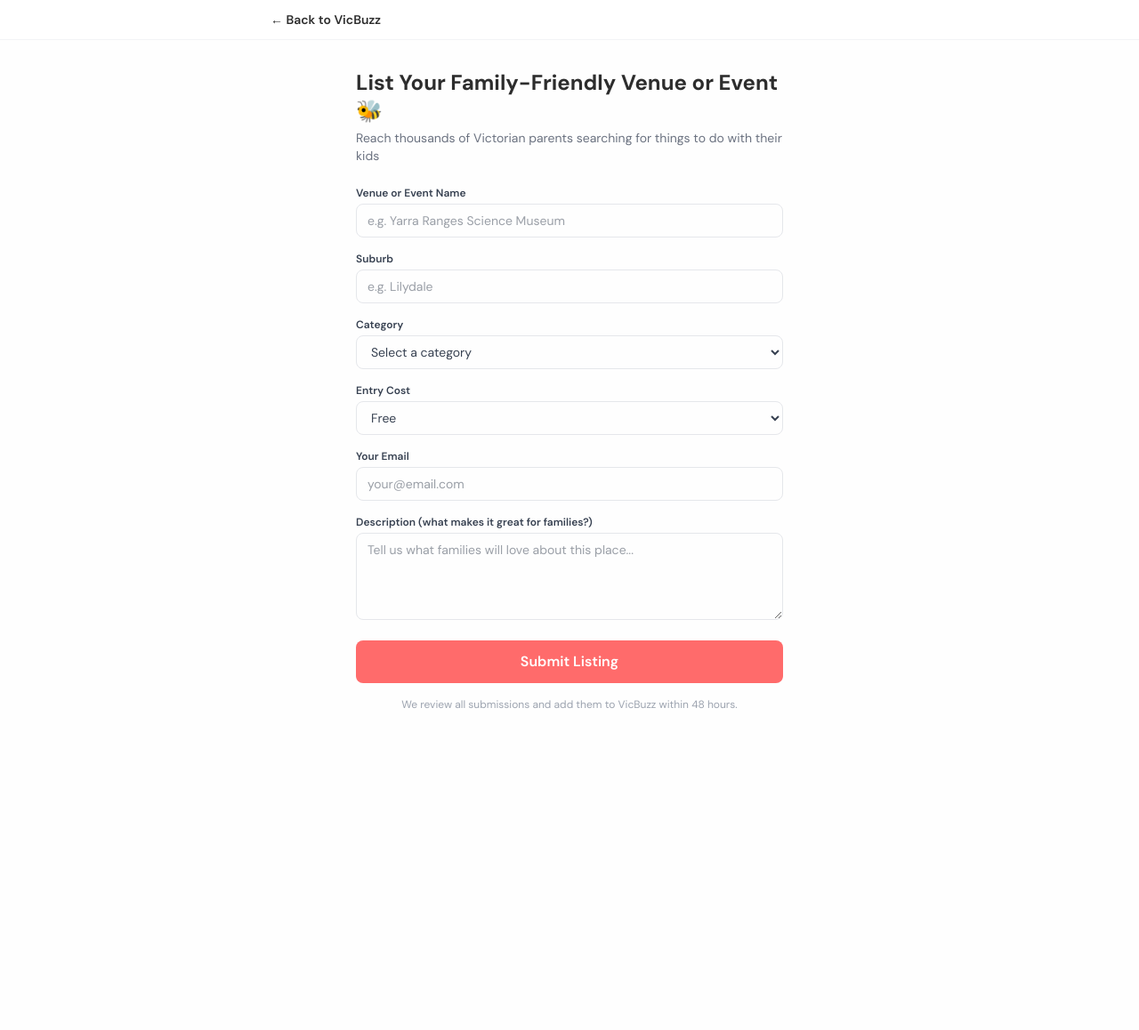
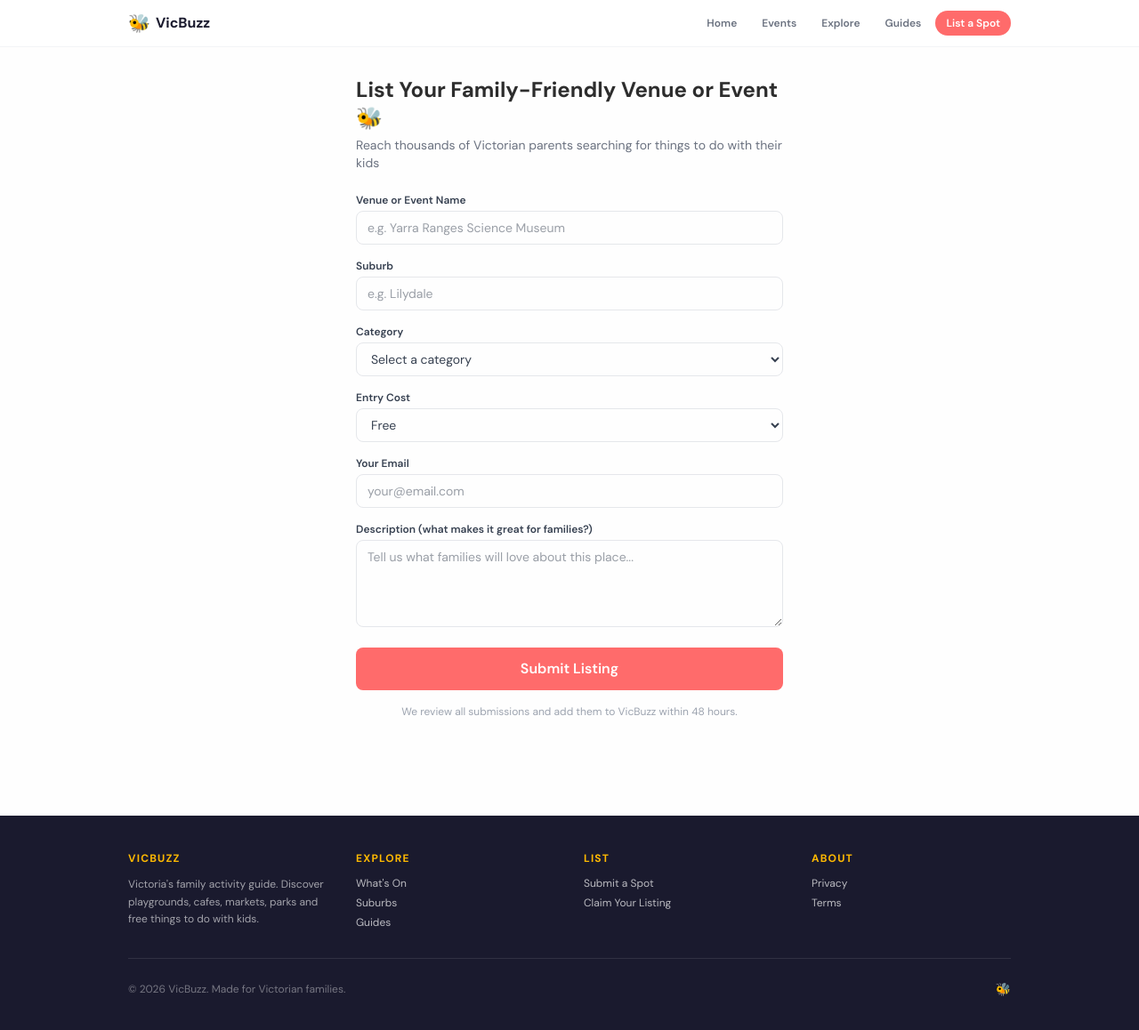
Before and after one commit to salimclawbot/vicbuzz, a Next.js app: page /submit in a window 1280 px wide. Shown: the top 1158 px of the page at 89% size. Before the commit the page ends 832 px from the top, so only its background shows below. Built offline with nearby package versions, Linux system fonts and the light colour scheme.

Commit message:
VicBuzz UX: Add SiteHeader+Footer to all pages, remove duplicate headers, add breadcrumb+related articles to blog posts, blog index with search+category filter

```diff
--- a/app/events/page.tsx
+++ b/app/events/page.tsx
@@ -40,13 +40,6 @@
 
   return (
     <div className="min-h-screen bg-[#FEFEFE]">
-      <header className="sticky top-0 z-50 bg-white border-b border-gray-100 px-4 py-3">
-        <div className="max-w-3xl mx-auto flex items-center justify-between">
-          <Link href="/" className="text-[#2D2D2D] font-semibold text-sm">← Back to VicBuzz</Link>
-          <span className="text-xs font-semibold text-[#FF6B6B]">{filtered.length} events</span>
-        </div>
-      </header>
-
       <div className="max-w-3xl mx-auto px-4 py-6">
         <h1 className="text-2xl font-bold text-[#1A1A2E]">What's On in Victoria</h1>
         <p className="text-sm text-[#6B7280] mt-1">Family-friendly events across Victoria</p>
--- a/app/explore/[suburb]/page.tsx
+++ b/app/explore/[suburb]/page.tsx
@@ -67,16 +67,6 @@
 
   return (
     <div className="min-h-screen bg-[#FEFEFE]">
-      <header className="sticky top-0 z-50 bg-white border-b border-gray-100 px-4 py-3">
-        <div className="max-w-5xl mx-auto flex items-center gap-4">
-          <Link
-            href="/explore"
-            className="text-[#2D2D2D] font-semibold text-sm"
-          >
-            ← Back to Explore
-          </Link>
-        </div>
-      </header>
 
       <div className="max-w-5xl mx-auto px-4 py-6">
         <nav className="text-sm text-gray-500 mb-4">
--- a/app/explore/page.tsx
+++ b/app/explore/page.tsx
@@ -59,17 +59,6 @@
 
 return (
     <div className="min-h-screen bg-[#FEFEFE]">
-      <header className="sticky top-0 z-50 bg-white border-b border-gray-100 px-4 py-3">
-        <div className="max-w-5xl mx-auto flex items-center gap-4">
-          <Link
-            href="/"
-            className="text-[#2D2D2D] font-semibold text-sm"
-          >
-            ← Back to VicBuzz
-          </Link>
-        </div>
-      </header>
-
       <div className="max-w-5xl mx-auto px-4 py-6">
         <h1 className="text-2xl font-bold text-[#2D2D2D]">
           Family Activities Across Victoria
--- a/app/layout.tsx
+++ b/app/layout.tsx
@@ -1,6 +1,8 @@
 import type { Metadata, Viewport } from "next";
 import Script from "next/script";
 import "./globals.css";
+import SiteHeader from "@/components/SiteHeader";
+import SiteFooter from "@/components/SiteFooter";
 
 export const viewport: Viewport = {
   width: "device-width",
@@ -13,44 +15,30 @@
   metadataBase: new URL("https://vicbuzz.com.au"),
   title: {
     default: "VicBuzz — Family Activities Victoria",
-    template: "%s | VicBuzz — Family Activities Victoria",
+    template: "%s | VicBuzz",
   },
   description:
-    "Discover the best family activities, kids events, playgrounds and free things to do across Victoria. VicBuzz — Victoria's #1 family activity guide.",
+    "Discover the best family activities, kids events, playgrounds and free things to do across Victoria.",
   keywords:
-    "family activities Victoria, kids activities Melbourne, things to do with kids Victoria, playgrounds Melbourne, free family events Victoria",
+    "family activities Victoria, kids activities Melbourne, things to do with kids, playgrounds Melbourne",
   openGraph: {
     title: "VicBuzz — Family Activities Victoria",
-    description:
-      "Discover the best family activities, kids events, playgrounds and free things to do across Victoria. VicBuzz — Victoria's #1 family activity guide.",
+    description: "Discover the best family activities, kids events, playgrounds and free things to do across Victoria.",
     type: "website",
     url: "https://vicbuzz.com.au",
     siteName: "VicBuzz",
-    images: [
-      {
-        url: "https://vicbuzz.com.au/og-image.jpg",
-        width: 1200,
-        height: 630,
-        alt: "VicBuzz — Family Activities Victoria",
-      },
-    ],
   },
   twitter: {
     card: "summary_large_image",
     title: "VicBuzz — Family Activities Victoria",
-    description: "Discover the best family activities, kids events, playgrounds and free things to do across Victoria. VicBuzz — Victoria's #1 family activity guide.",
+    description: "Discover the best family activities, kids events, playgrounds and free things to do across Victoria.",
     site: "@VicBuzzAU",
-    images: ["https://vicbuzz.com.au/og-image.jpg"],
   },
   alternates: {
     canonical: "https://vicbuzz.com.au",
   },
   verification: {
     google: "9xeA8nlFMAUaXYPW-msSoILNadBgQUTbpulVRi8fNUQ",
-  },
-  other: {
-    "apple-mobile-web-app-capable": "yes",
-    "apple-mobile-web-app-status-bar-style": "default",
   },
 };
 
@@ -75,8 +63,10 @@
           `}
         </Script>
       </head>
-      <body className="antialiased">
-        {children}
+      <body className="antialiased bg-[#FEFEFE]">
+        <SiteHeader />
+        <main>{children}</main>
+        <SiteFooter />
       </body>
     </html>
   );
--- a/app/listing/[id]/page.tsx
+++ b/app/listing/[id]/page.tsx
@@ -48,16 +48,6 @@
 
   return (
     <div className="min-h-screen bg-white">
-      <header className="sticky top-0 z-50 bg-white border-b border-gray-100 px-4 py-3">
-        <div className="max-w-2xl mx-auto flex items-center justify-between">
-          <Link
-            href="/"
-            className="text-[#2D2D2D] font-semibold text-sm flex items-center gap-1"
-          >
-            ← Back to VicBuzz
-          </Link>
-        </div>
-      </header>
 
       <div className="relative aspect-video bg-[#FF6B6B]/10 max-w-4xl mx-auto">
         {hasImage ? (
--- a/app/submit/page.tsx
+++ b/app/submit/page.tsx
@@ -23,16 +23,6 @@
 export default function SubmitPage() {
   return (
     <div className="min-h-screen bg-[#FEFEFE]">
-      <header className="sticky top-0 z-50 bg-white border-b border-gray-100 px-4 py-3">
-        <div className="max-w-2xl mx-auto flex items-center">
-          <Link
-            href="/"
-            className="text-[#2D2D2D] font-semibold text-sm"
-          >
-            ← Back to VicBuzz
-          </Link>
-        </div>
-      </header>
 
       <div className="max-w-lg mx-auto px-4 py-8">
         <h1 className="text-2xl font-bold text-[#2D2D2D]">
--- a/components/AppShell.tsx
+++ b/components/AppShell.tsx
@@ -368,20 +368,6 @@
       detailListing.image && detailListing.image.startsWith("http");
     return (
       <div className="min-h-screen bg-white">
-        <div className="sticky top-0 z-50 bg-white border-b border-gray-100 px-4 py-3 flex items-center justify-between">
-          <button
-            onClick={() => setShowDetail(null)}
-            className="text-[#1A1A2E] font-semibold text-sm flex items-center gap-1"
-          >
-            ← Back
-          </button>
-          <button
-            onClick={() => toggleSave(detailListing.id)}
-            className="text-2xl"
-          >
-            {savedIds.has(detailListing.id) ? "❤️" : "🤍"}
-          </button>
-        </div>
         <div className="relative aspect-video bg-[#FFF7F7]">
           {hasImage ? (
             <Image
--- /dev/null
+++ b/components/ShareButtons.tsx
@@ -0,0 +1,29 @@
+"use client";
+
+interface Props {
+  title: string;
+}
+
+export default function ShareButtons({ title }: Props) {
+  const url = typeof window !== "undefined" ? window.location.href : "";
+
+  return (
+    <div className="mt-8 pt-6 border-t border-gray-200">
+      <p className="text-xs font-semibold uppercase tracking-widest text-[#FF6B6B] mb-3">Share this guide</p>
+      <div className="flex gap-2 flex-wrap">
+        <button onClick={() => window.open(`https://twitter.com/intent/tweet?text=${encodeURIComponent(title)}&url=${encodeURIComponent(url)}`, "_blank")}
+          className="flex items-center gap-1.5 px-4 py-2 bg-[#1A1A2E] text-white rounded-lg text-xs font-semibold hover:bg-[#2D2D2D] transition-colors">
+          X Share
+        </button>
+        <button onClick={() => window.open(`https://www.facebook.com/sharer/sharer.php?u=${encodeURIComponent(url)}`, "_blank")}
+          className="flex items-center gap-1.5 px-4 py-2 bg-[#1877F2] text-white rounded-lg text-xs font-semibold hover:bg-[#166fe5] transition-colors">
+          f Share
+        </button>
+        <button onClick={() => navigator.clipboard?.writeText(url)}
+          className="flex items-center gap-1.5 px-4 py-2 bg-gray-100 text-[#374151] rounded-lg text-xs font-semibold hover:bg-gray-200 transition-colors">
+          📋 Copy link
+        </button>
+      </div>
+    </div>
+  );
+}
--- /dev/null
+++ b/components/SiteFooter.tsx
@@ -0,0 +1,42 @@
+import Link from "next/link";
+
+export default function SiteFooter() {
+  return (
+    <footer className="bg-[#1A1A2E] text-white mt-16">
+      <div className="max-w-5xl mx-auto px-4 py-10">
+        <div className="grid grid-cols-2 sm:grid-cols-4 gap-8">
+          <div>
+            <p className="text-xs font-bold uppercase tracking-widest text-amber-400 mb-3">VicBuzz</p>
+            <p className="text-xs text-white/60 leading-relaxed">Victoria's family activity guide. Discover playgrounds, cafes, markets, parks and free things to do with kids.</p>
+          </div>
+          <div>
+            <p className="text-xs font-bold uppercase tracking-widest text-amber-400 mb-3">Explore</p>
+            <div className="space-y-1.5">
+              <Link href="/events" className="block text-xs text-white/70 hover:text-white">What's On</Link>
+              <Link href="/explore" className="block text-xs text-white/70 hover:text-white">Suburbs</Link>
+              <Link href="/blog" className="block text-xs text-white/70 hover:text-white">Guides</Link>
+            </div>
+          </div>
+          <div>
+            <p className="text-xs font-bold uppercase tracking-widest text-amber-400 mb-3">List</p>
+            <div className="space-y-1.5">
+              <Link href="/submit" className="block text-xs text-white/70 hover:text-white">Submit a Spot</Link>
+              <Link href="/claim" className="block text-xs text-white/70 hover:text-white">Claim Your Listing</Link>
+            </div>
+          </div>
+          <div>
+            <p className="text-xs font-bold uppercase tracking-widest text-amber-400 mb-3">About</p>
+            <div className="space-y-1.5">
+              <Link href="/privacy" className="block text-xs text-white/70 hover:text-white">Privacy</Link>
+              <Link href="/terms" className="block text-xs text-white/70 hover:text-white">Terms</Link>
+            </div>
+          </div>
+        </div>
+        <div className="border-t border-white/10 mt-8 pt-6 flex items-center justify-between">
+          <p className="text-xs text-white/40">© 2026 VicBuzz. Made for Victorian families.</p>
+          <span className="text-sm">🐝</span>
+        </div>
+      </div>
+    </footer>
+  );
+}
--- /dev/null
+++ b/components/SiteHeader.tsx
@@ -0,0 +1,46 @@
+"use client";
+
+import Link from "next/link";
+import { usePathname } from "next/navigation";
+
+export default function SiteHeader({ transparent = false }: { transparent?: boolean }) {
+  const pathname = usePathname();
+
+  const isActive = (href: string) =>
+    pathname === href || pathname.startsWith(href + "/");
+
+  const navLinks = [
+    { href: "/", label: "Home" },
+    { href: "/events", label: "Events" },
+    { href: "/explore", label: "Explore" },
+    { href: "/blog", label: "Guides" },
+    { href: "/submit", label: "List a Spot" },
+  ];
+
+  return (
+    <header className={`sticky top-0 z-50 border-b border-gray-100 ${transparent ? "bg-white/90 backdrop-blur-sm" : "bg-white"}`}>
+      <div className="max-w-5xl mx-auto px-4 py-3 flex items-center justify-between gap-4">
+        <Link href="/" className="flex items-center gap-1.5 flex-shrink-0">
+          <span className="text-xl">🐝</span>
+          <span className="font-bold text-[#1A1A2E] text-base">VicBuzz</span>
+        </Link>
+
+        <nav className="flex items-center gap-1 overflow-x-auto">
+          {navLinks.map(({ href, label }) => (
+            <Link
+              key={href}
+              href={href}
+              className={`px-3 py-1.5 rounded-full text-xs font-semibold whitespace-nowrap transition-colors ${
+                isActive(href)
+                  ? "bg-[#FF6B6B] text-white"
+                  : "text-[#6B7280] hover:text-[#1A1A2E] hover:bg-gray-50"
+              }`}
+            >
+              {label}
+            </Link>
+          ))}
+        </nav>
+      </div>
+    </header>
+  );
+}
```
Also changed, not shown: app/blog/[[...slug]]/page.tsx (+2 -18 lines), app/page.tsx (+3 -6 lines).
